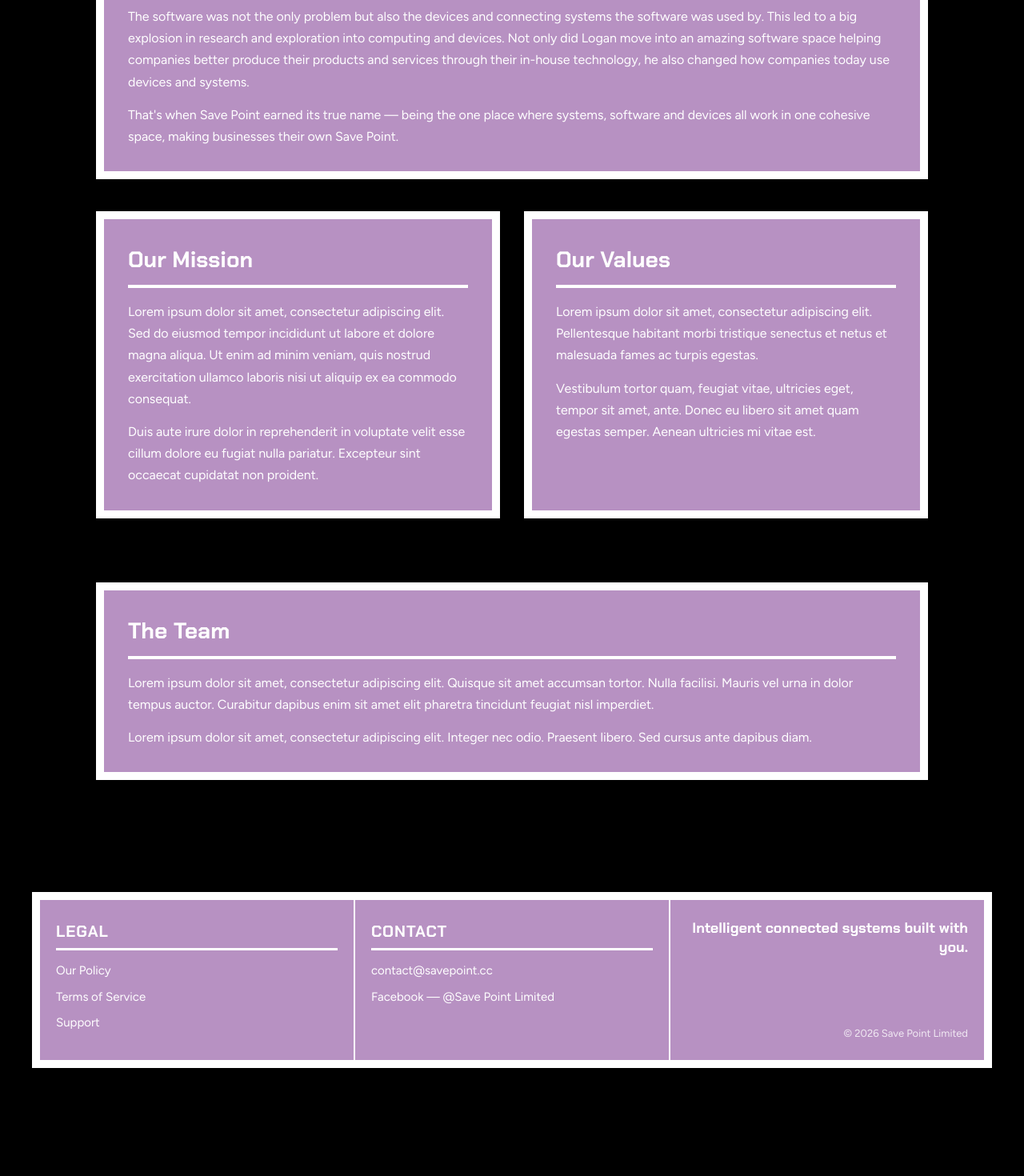
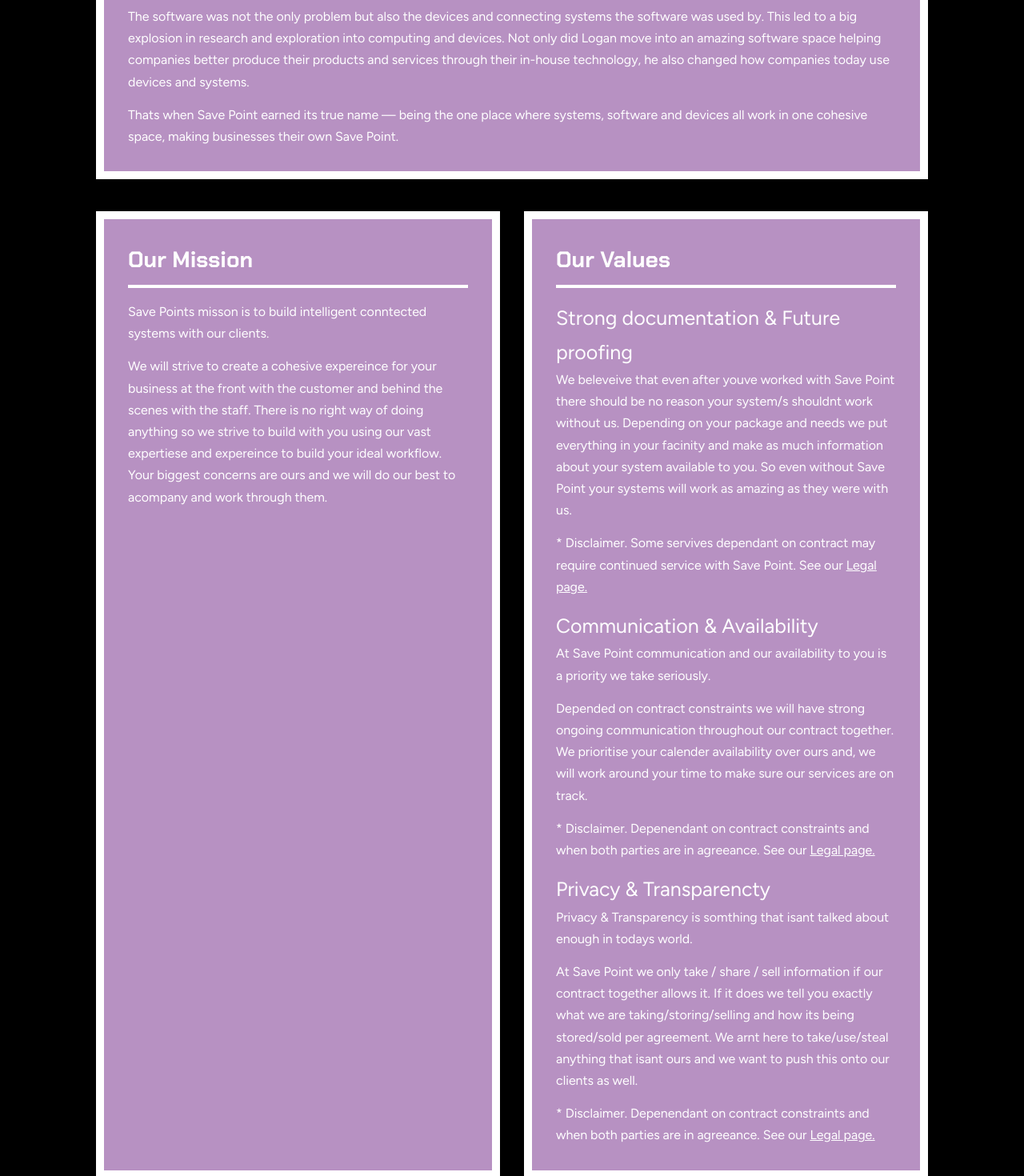
Before and after one commit to LoganShmogan/save-point, a Next.js app: page /about in a window 1280 px wide. Shown: the part 680-2150 px from the top of the page at 80% size. Before the commit the page ends 2055 px from the top, so only its background shows below. Built offline with nearby package versions, Linux system fonts and the light colour scheme.

Commit message:
added content to about and contact page

```diff
--- a/app/about/page.tsx
+++ b/app/about/page.tsx
@@ -1,7 +1,7 @@
 import Navbar from "@/app/navigation/navBar";
 import Footer from "@/app/footer/footer";
 import styles from "@/app/innerPage.module.css";
-import Image from "next/image";
+import Link from "next/link";
 
 export default function About() {
   return (
@@ -13,32 +13,35 @@ export default function About() {
       </div>
 
       <div className={styles.content}>
-
         {/* Origin story */}
         <div className={styles.section}>
           <h2 className={styles.sectionTitle}>How Save Point started</h2>
           <div className={styles.sectionBody}>
             <p>
-              Save Point started as a tiny startup by a Software Engineering student Logan Young.
-              Logan saw a major failure in business software that exists today and witnessed various
-              ways businesses and their staff could better enjoy their day-to-day work rather than
-              being brought down by slow, uncooperative software.
+              Save Point started as a tiny startup by a Software Engineering
+              student. Logan saw a major failure in business software that
+              exists today and witnessed various ways businesses and their staff
+              could better enjoy their day-to-day work rather than being brought
+              down by slow, uncooperative software.
             </p>
             <p>
-              This led to rigorous marketing and demotivating failures to build the company Save
-              Point is today. But there was another issue out there.
+              This led to rigorous marketing and demotivating failures to build
+              the company Save Point is today. But there was another issue out
+              there.
             </p>
             <p>
-              The software was not the only problem but also the devices and connecting systems the
-              software was used by. This led to a big explosion in research and exploration into
-              computing and devices. Not only did Logan move into an amazing software space helping
-              companies better produce their products and services through their in-house technology,
-              he also changed how companies today use devices and systems.
+              The software was not the only problem but also the devices and
+              connecting systems the software was used by. This led to a big
+              explosion in research and exploration into computing and devices.
+              Not only did Logan move into an amazing software space helping
+              companies better produce their products and services through their
+              in-house technology, he also changed how companies today use
+              devices and systems.
             </p>
             <p>
-              That's when Save Point earned its true name — being the one place where systems,
-              software and devices all work in one cohesive space, making businesses their own
-              Save Point.
+              Thats when Save Point earned its true name — being the one place
+              where systems, software and devices all work in one cohesive
+              space, making businesses their own Save Point.
             </p>
           </div>
         </div>
@@ -49,27 +52,78 @@ export default function About() {
             <h2 className={styles.sectionTitle}>Our Mission</h2>
             <div className={styles.sectionBody}>
               <p>
-                Lorem ipsum dolor sit amet, consectetur adipiscing elit. Sed do eiusmod tempor
-                incididunt ut labore et dolore magna aliqua. Ut enim ad minim veniam, quis nostrud
-                exercitation ullamco laboris nisi ut aliquip ex ea commodo consequat.
+                Save Points misson is to build intelligent conntected systems
+                with our clients.
               </p>
-              <p>
-                Duis aute irure dolor in reprehenderit in voluptate velit esse cillum dolore eu
-                fugiat nulla pariatur. Excepteur sint occaecat cupidatat non proident.
-              </p>
+              <p></p>
+              We will strive to create a cohesive expereince for your business
+              at the front with the customer and behind the scenes with the
+              staff. There is no right way of doing anything so we strive to
+              build with you using our vast expertiese and expereince to build
+              your ideal workflow. Your biggest concerns are ours and we will do
+              our best to acompany and work through them.
             </div>
           </div>
 
           <div className={styles.section}>
             <h2 className={styles.sectionTitle}>Our Values</h2>
             <div className={styles.sectionBody}>
+              <h1 className={styles.subHeadPart}>
+                Strong documentation & Future proofing
+              </h1>
               <p>
-                Lorem ipsum dolor sit amet, consectetur adipiscing elit. Pellentesque habitant
-                morbi tristique senectus et netus et malesuada fames ac turpis egestas.
+                We beleveive that even after youve worked with Save Point there
+                should be no reason your system/s shouldnt work without us.
+                Depending on your package and needs we put everything in your
+                facinity and make as much information about your system
+                available to you. So even without Save Point your systems will
+                work as amazing as they were with us.
               </p>
               <p>
-                Vestibulum tortor quam, feugiat vitae, ultricies eget, tempor sit amet, ante.
-                Donec eu libero sit amet quam egestas semper. Aenean ultricies mi vitae est.
+                * Disclaimer. Some servives dependant on contract may require
+                continued service with Save Point. See our{" "}
+                <Link href="/legal">
+                  <u>Legal page.</u>
+                </Link>
+              </p>
+              <h1 className={styles.subHeadPart}>
+                Communication & Availability
+              </h1>
+              <p>
+                At Save Point communication and our availability to you is a
+                priority we take seriously.
+              </p>
+              <p>
+                Depended on contract constraints we will have strong ongoing
+                communication throughout our contract together. We prioritise
+                your calender availability over ours and, we will work around
+                your time to make sure our services are on track.{" "}
+              </p>
+              <p>
+                * Disclaimer. Depenendant on contract constraints and when both
+                parties are in agreeance. See our{" "}
+                <Link href="/legal">
+                  <u>Legal page.</u>
+                </Link>
+              </p>
+              <h1 className={styles.subHeadPart}>Privacy & Transparencty</h1>
+              <p>
+                Privacy & Transparency is somthing that isant talked about
+                enough in todays world.
+              </p>
+              <p>
+                At Save Point we only take / share / sell information if our
+                contract together allows it. If it does we tell you exactly what
+                we are taking/storing/selling and how its being stored/sold per
+                agreement. We arnt here to take/use/steal anything that isant
+                ours and we want to push this onto our clients as well.
+              </p>
+              <p>
+                * Disclaimer. Depenendant on contract constraints and when both
+                parties are in agreeance. See our{" "}
+                <Link href="/legal">
+                  <u>Legal page.</u>
+                </Link>
               </p>
             </div>
           </div>
@@ -79,18 +133,23 @@ export default function About() {
         <div className={styles.section}>
           <h2 className={styles.sectionTitle}>The Team</h2>
           <div className={styles.sectionBody}>
+            <p>Save Point started off with just one member being Logan.</p>
             <p>
-              Lorem ipsum dolor sit amet, consectetur adipiscing elit. Quisque sit amet accumsan
-              tortor. Nulla facilisi. Mauris vel urna in dolor tempus auctor. Curabitur dapibus
-              enim sit amet elit pharetra tincidunt feugiat nisl imperdiet.
+              Now Save Point is a bigger but still small group of likeminded
+              individuals with a passion for technology. We contract and
+              outsource work when agreed apon if contracts require a larger
+              team. Save Point is a very well tasked team ready to brind their
+              expertiese into action for every project.
             </p>
             <p>
-              Lorem ipsum dolor sit amet, consectetur adipiscing elit. Integer nec odio. Praesent
-              libero. Sed cursus ante dapibus diam.
+              * Disclaimer. Depenendant on contract constraints and when both
+              parties are in agreeance. See our{" "}
+              <Link href="/legal">
+                <u>Legal page.</u>
+              </Link>
             </p>
           </div>
         </div>
-
       </div>
 
       <Footer />
--- a/app/contact/page.tsx
+++ b/app/contact/page.tsx
@@ -13,20 +13,22 @@ export default function Contact() {
       </div>
 
       <div className={styles.content}>
-
         {/* Get in touch */}
         <div className={styles.section}>
           <h2 className={styles.sectionTitle}>Get in touch</h2>
           <div className={styles.sectionBody}>
             <p>
-              Lorem ipsum dolor sit amet, consectetur adipiscing elit. We would love to hear from
-              you — whether you have a question about our services, want to discuss a project, or
-              just want to say hello.
+              Get in touch with Save Point today! We are ready to hear from you
+              about small to large projects. Startups or established businesses.
+              Nothing is too big or small. Reach out today!
             </p>
 
             <div className={styles.contactRow}>
               <span className={styles.contactLabel}>Email</span>
-              <Link href="mailto:contact@savepoint.cc" className={styles.inlineLink}>
+              <Link
+                href="mailto:contact@savepoint.cc"
+                className={styles.inlineLink}
+              >
                 contact@savepoint.cc
               </Link>
             </div>
@@ -55,12 +57,13 @@ export default function Contact() {
             <h2 className={styles.sectionTitle}>Response Times</h2>
             <div className={styles.sectionBody}>
               <p>
-                Lorem ipsum dolor sit amet, consectetur adipiscing elit. Sed do eiusmod tempor
-                incididunt ut labore et dolore magna aliqua.
+                One of Save Points core values is availability & communication.
               </p>
               <p>
-                We aim to respond to all enquiries within 1–2 business days. For urgent matters
-                please reach out via Facebook messenger.
+                Our typial responce time is within 11 hours but this can take
+                uup to 25 hours depending on current work load. Not to worry we
+                will never forget about you! Please email, call, or message us
+                on facebook and we can discuss your project/s.
               </p>
             </div>
           </div>
@@ -69,17 +72,19 @@ export default function Contact() {
             <h2 className={styles.sectionTitle}>What to expect</h2>
             <div className={styles.sectionBody}>
               <p>
-                Lorem ipsum dolor sit amet, consectetur adipiscing elit. Pellentesque habitant
-                morbi tristique senectus et netus et malesuada fames ac turpis egestas.
+                Once you have reached out to Save Point please expect a waiting
+                period of up to 24 hours.
               </p>
               <p>
-                After your initial enquiry we will set up a free consultation to understand your
-                needs and recommend the best path forward.
+                We will book in an inital consultation with you to look discover
+                and better understand your project. Then from there we will find
+                all our deleveriables and constrants then give to you our
+                estimate. An estimate is not a definite or exact idea but
+                "around about".
               </p>
             </div>
           </div>
         </div>
-
       </div>
 
       <Footer />
--- a/app/innerPage.module.css
+++ b/app/innerPage.module.css
@@ -153,6 +153,10 @@
   text-decoration: underline;
 }
 
+.subHeadPart {
+  font-size: 25px;
+}
+
 .priceBtn:hover {
   color: var(--green);
 }
```
